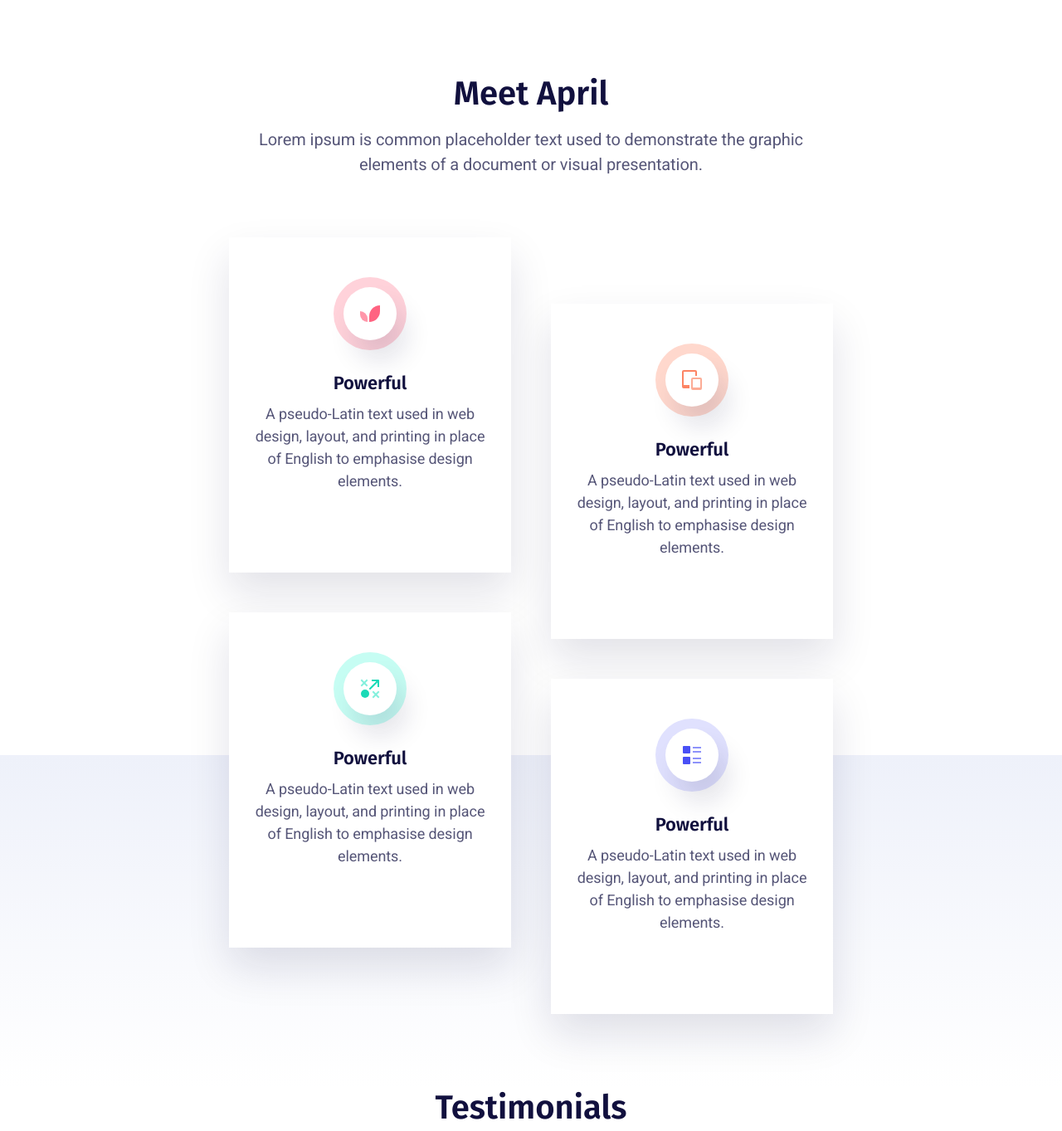
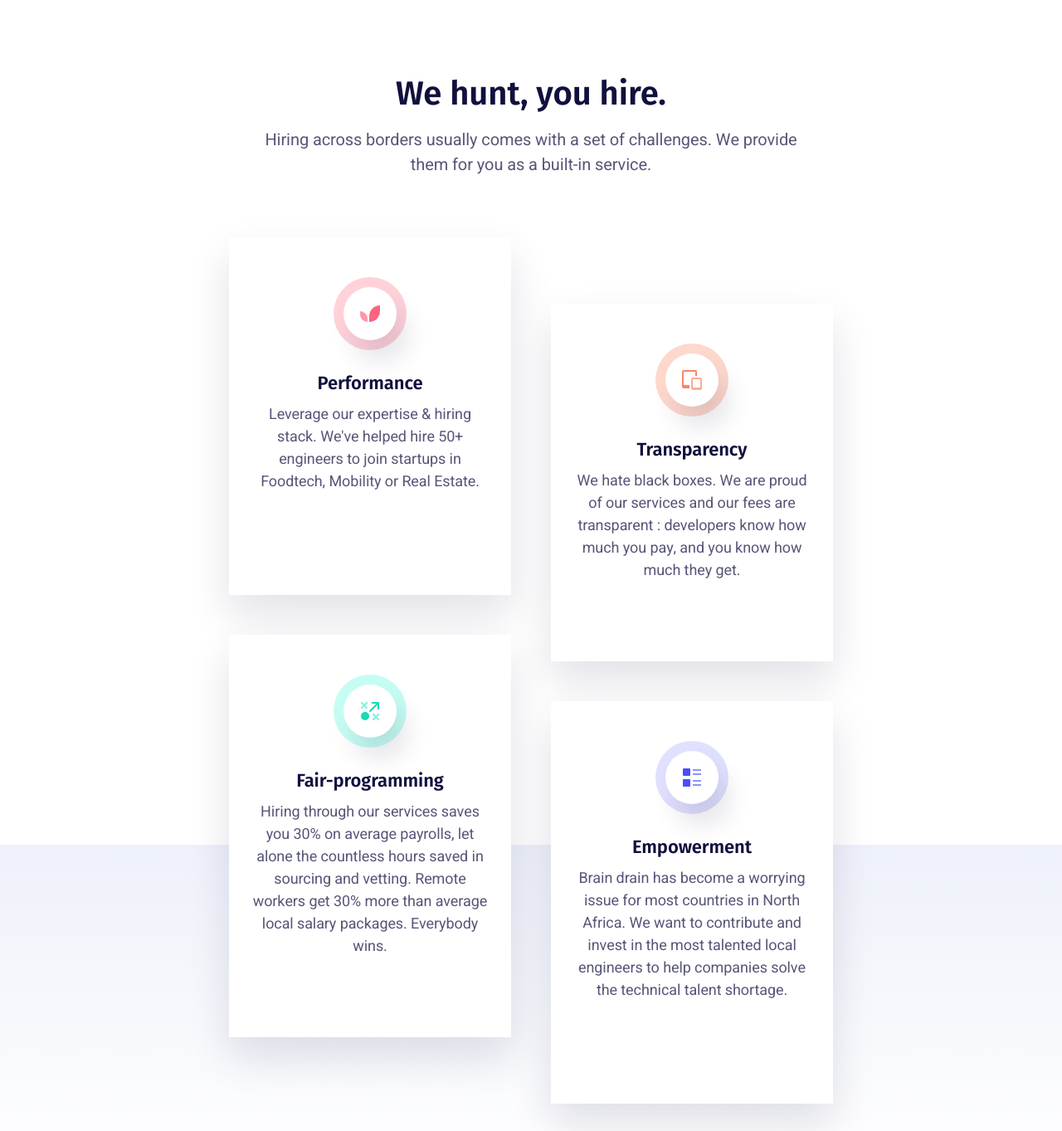
Before and after one commit to bwatrinet/project49, a website: page index.html in a window 1280 px wide. Shown: the part 744-2107 px from the top of the page at 83% size. Drawn offline with nearby package versions, Linux system fonts and the light colour scheme.

Commit message:
updated text

```diff
--- a/index.html
+++ b/index.html
@@ -4,7 +4,7 @@
     <meta charset="utf-8">
     <meta http-equiv="X-UA-Compatible" content="IE=edge">
     <meta name="viewport" content="width=device-width, initial-scale=1">
-    <title>Project #49</title>
+    <title>Project 49</title>
     <link href="https://fonts.googleapis.com/css?family=Heebo:400,500,700|Fira+Sans:600" rel="stylesheet">
     <link rel="stylesheet" href="public/css/style.css">
 	<script src="https://unpkg.com/animejs@2.2.0/anime.min.js"></script>
@@ -78,13 +78,13 @@
                     <div class="hero-inner">
 						<div class="hero-copy">
 	                        <h1 class="hero-title mt-0">Hire the best engineers</h1>
-	                        <p class="hero-paragraph">Top-tier engineers from Morocco for distributed teams.</p>
+	                        <p class="hero-paragraph">We help you build distributed teams with top-tier engineers we source, onboard and follow.</p>
 							<div class="hero-form field field-grouped">
 								<div class="control control-expanded">
 									<input class="input" type="email" name="email" placeholder="Your best email&hellip;">
 								</div>
 								<div class="control">
-									<a class="button button-primary button-block" href="#">Early access</a>
+									<a class="button button-primary button-block" href="#">Fill me in</a>
 								</div>
 							</div>
 						</div>
@@ -296,8 +296,8 @@
                     <div class="features-inner section-inner">
                         <div class="features-header text-center">
                             <div class="container-sm">
-                                <h2 class="section-title mt-0">Meet April</h2>
-                                <p class="section-paragraph">Lorem ipsum is common placeholder text used to demonstrate the graphic elements of a document or visual presentation.</p>
+                                <h2 class="section-title mt-0">We hunt, you hire.</h2>
+                                <p class="section-paragraph">Hiring across borders usually comes with a set of challenges. We provide them for you as a built-in service.</p>
                             </div>
                         </div>
 						<div class="features-wrap">
@@ -311,8 +311,8 @@
 										    </g>
 										</svg>
                                     </div>
-                                    <h4 class="feature-title h3-mobile mb-8">Powerful</h4>
-                                    <p class="text-sm">A pseudo-Latin text used in web design, layout, and printing in place of English to emphasise design elements.</p>
+                                    <h4 class="feature-title h3-mobile mb-8">Performance</h4>
+                                    <p class="text-sm">Leverage our expertise & hiring stack. We've helped hire 50+ engineers to join startups in Foodtech, Mobility or Real Estate.</p>
                                 </div>
                             </div>
 							<div class="feature text-center is-revealing">
@@ -325,8 +325,8 @@
 										    </g>
 										</svg>
                                     </div>
-                                    <h4 class="feature-title h3-mobile mb-8">Powerful</h4>
-                                    <p class="text-sm">A pseudo-Latin text used in web design, layout, and printing in place of English to emphasise design elements.</p>
+                                    <h4 class="feature-title h3-mobile mb-8">Transparency</h4>
+                                    <p class="text-sm">We hate black boxes. We are proud of our services and our fees are transparent : developers know how much you pay, and you know how much they get.</p>
                                 </div>
                             </div>
 							<div class="feature text-center is-revealing">
@@ -340,8 +340,8 @@
 										    </g>
 										</svg>
                                     </div>
-                                    <h4 class="feature-title h3-mobile mb-8">Powerful</h4>
-                                    <p class="text-sm">A pseudo-Latin text used in web design, layout, and printing in place of English to emphasise design elements.</p>
+                                    <h4 class="feature-title h3-mobile mb-8">Fair-programming</h4>
+                                    <p class="text-sm">Hiring through our services saves you 30% on average payrolls, let alone the countless hours saved in sourcing and vetting. Remote workers get 30% more than average local salary packages. Everybody wins.</p>
                                 </div>
                             </div>
 							<div class="feature text-center is-revealing">
@@ -354,8 +354,8 @@
 										    </g>
 										</svg>
                                     </div>
-                                    <h4 class="feature-title h3-mobile mb-8">Powerful</h4>
-                                    <p class="text-sm">A pseudo-Latin text used in web design, layout, and printing in place of English to emphasise design elements.</p>
+                                    <h4 class="feature-title h3-mobile mb-8">Empowerment</h4>
+                                    <p class="text-sm">Brain drain has become a worrying issue for most countries in North Africa. We want to contribute and invest in the most talented local engineers to help companies solve the technical talent shortage.</p>
                                 </div>
                             </div>
 						</div>
@@ -460,14 +460,14 @@
                     <div class="newsletter-inner section-inner">
                         <div class="newsletter-header text-center">
                             <h2 class="section-title mt-0">Stay in the know</h2>
-                            <p class="section-paragraph">Lorem ipsum is common placeholder text used to demonstrate the graphic elements of a document or visual presentation.</p>
+                            <p class="section-paragraph">Leave us you e-mail and we'll keep you posted with our latest news.</p>
                         </div>
                         <div class="footer-form newsletter-form field field-grouped">
                             <div class="control control-expanded">
                                 <input class="input" type="email" name="email" placeholder="Your best email&hellip;">
                             </div>
                             <div class="control">
-                                <a class="button button-primary button-block button-shadow" href="#">Early access</a>
+                                <a class="button button-primary button-block button-shadow" href="#">Get in touch</a>
                             </div>
                         </div>
                     </div>
@@ -515,7 +515,7 @@
                             <a href="#">About us</a>
                         </li>
                         <li>
-                            <a href="#">FAQ's</a>
+                            <a href="#">FAQ</a>
                         </li>
                         <li>
                             <a href="#">Support</a>
@@ -547,7 +547,7 @@
                             </a>
                         </li>
                     </ul>
-                    <div class="footer-copyright">&copy; 2018 April, all rights reserved</div>
+                    <div class="footer-copyright">&copy; 2020 Project49, all rights reserved</div>
                 </div>
             </div>
         </footer>
```
